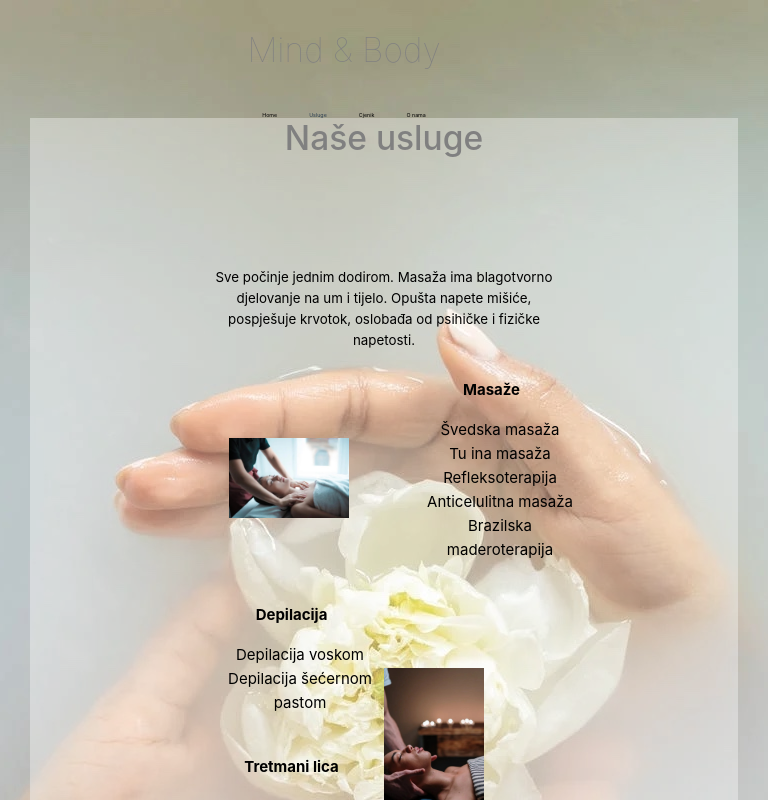
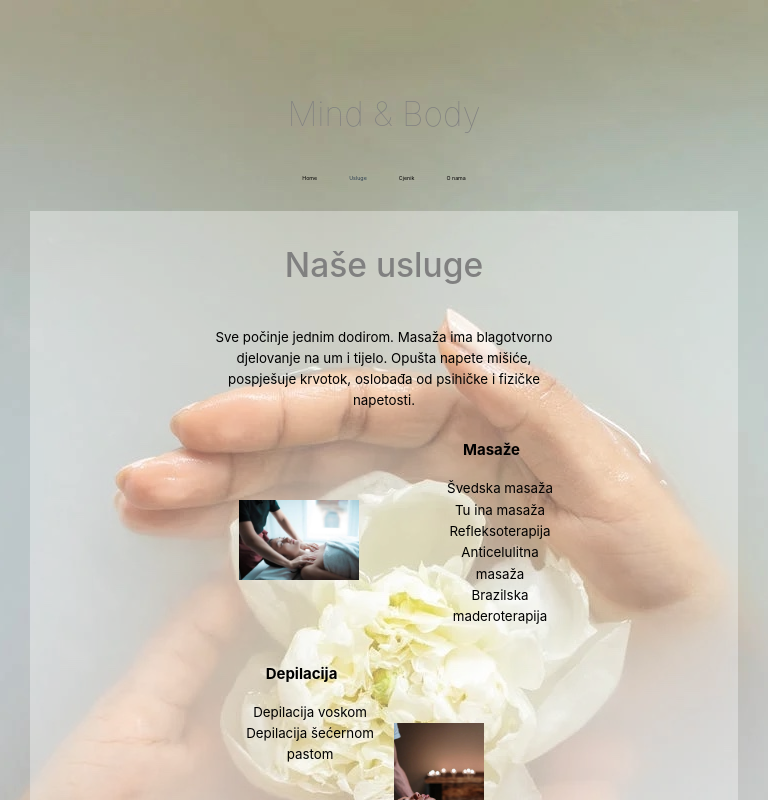
Before and after one commit to ivona-samarzija/praksa-vue, a Vue app: page /services in a window 768 px wide. Shown: the top 800 px of the page. Built offline with nearby package versions, Linux system fonts and the light colour scheme.

Commit message:
fix responsiveness

```diff
--- a/index.html
+++ b/index.html
@@ -14,8 +14,19 @@
 
 
   <style>
+
     body{
       background: #9fb39f url(./src/assets/background.jpg) no-repeat fixed left;
+    }
+    html, body{
+      scrollbar-width: none;
+      margin:0;
+      padding:0;
+      overflow-x:hidden;
+    }
+     body{
+      background: #9fb39f url(./src/assets/background.webp) no-repeat fixed left;
+
     }
 
     @media (min-width: 375px) and (max-width: 991.98px) {
--- a/src/App.vue
+++ b/src/App.vue
@@ -125,19 +125,15 @@ nav a:first-of-type {
 @media (min-width: 275px) and (max-width: 991.98px) {
 
   header {
+    margin: 2em;
 
-    padding-right: calc(var(--section-gap) / 2);
   }
   .wrapper{
-
     justify-content: center;
     align-items: center;
     text-align: center;
 }
 
-  header .wrapper {
-    margin: 0em;
-  }
 
   nav{
     font-size: 4pt;
--- a/src/components/Prices.vue
+++ b/src/components/Prices.vue
@@ -68,8 +68,11 @@
 <style>
     h3{
         color: black;
-       text-align: center;
-       padding-bottom: 2em;
+        text-align: center;
+        padding-bottom: 2em;
+    }
+    h4{
+        text-align: left;
     }
     .wrapper-bg{
         color: black;
@@ -81,18 +84,26 @@
     .price-wrapper{
         color: black;
         display: grid;
-        grid-template-columns: 700px 500px;
+        grid-template-columns: 600px 600px;
         margin: auto;
         padding: 3em;
+        text-align: left;
     }
-    @media (min-width: 414px) and (max-width: 991.98px) {
+    @media (min-width: 375px) and (max-width: 991.98px) {
         .price-wrapper{
             font-size: 8pt;
             color: black;
             display: grid;
-            grid-template-columns: 150px 100px;
+            grid-template-columns: 200px 200px;
             margin: auto;
             padding: 3em;
+        }
+        h3{
+            padding: 2em;
+        }
+        h4{
+            text-align: left;
+            padding-left: 2em;
         }
     }
 
--- a/src/components/home.vue
+++ b/src/components/home.vue
@@ -35,6 +35,7 @@ export default {
     flex-wrap: wrap;
     font-weight: 100;
     font-size: 50pt;
+
 }
 
 .quote-button{
@@ -57,7 +58,7 @@ export default {
     box-shadow: 0 12px 16px 0 rgba(0,0,0,0.24), 0 17px 50px 0 rgba(0,0,0,0.19);
 }
 
-@media (min-width: 414px) and (max-width: 991.98px) {
+@media (min-width: 375px) and (max-width: 991.98px) {
 
     .quote-wrapper{
     display: flex;
@@ -65,8 +66,10 @@ export default {
 }
 
     .quote{
-    font-weight: 100;
-    font-size: 50pt;
+    font-size: 35pt;
+    font-weight: 300;
+    color: black;
+    margin: auto;
 }
 
 .quote-button{
@@ -79,7 +82,7 @@ export default {
     cursor: pointer;
     box-shadow: 0 12px 16px 0 rgba(0,0,0,0.24), 0 17px 50px 0 rgba(0,0,0,0.19);
     transition-duration: 0.4s;
-
+    margin-bottom: 15em;
 
 
 }
--- a/src/components/services.vue
+++ b/src/components/services.vue
@@ -6,6 +6,7 @@
 
     <p class="services">
         Sve počinje jednim dodirom. Masaža ima blagotvorno djelovanje na um i tijelo. Opušta napete mišiće, pospješuje krvotok, oslobađa od psihičke i fizičke napetosti.</p>
+
 
     <div class="wrap">
 
@@ -28,7 +29,12 @@
     </div>
 
 
+
     <div class="wrap">
+
+
+
+
 
         <div>
             <p class="massage">Depilacija</p>
@@ -82,7 +88,7 @@
     }
     .wrap{
         display: grid;
-        grid-template-columns: 500px 500px;
+        grid-template-columns: 400px 300px;
         margin: auto;
         padding: auto;
         justify-content: center;
@@ -91,7 +97,7 @@
     }
 
     .pic{
-        max-width: 50%;
+        max-width: 100%;
     }
     .massage{
         margin-left: 1em;
@@ -109,6 +115,9 @@
     }
 
     @media (min-width: 375px) and (max-width: 991.98px) {
+        h1{
+            padding: 1em;
+        }
         .pic{
             max-width: 60%;
             margin-left: 3em;
@@ -118,7 +127,7 @@
              max-width: 100%;
         }
         .wrap{
-            grid-template-columns: 200px 200px;
+            grid-template-columns: 200px 180px;
             margin: 1em;
         }
         .wrapper-bg{
@@ -131,6 +140,11 @@
             margin-bottom: 2em;
             font-size: 10pt;
         }
+        ul{
+            font-size: 10pt;
+            margin: 1em;
+            word-wrap: break-word;
+        }
     }
 </style>
 
--- a/src/views/AboutView.vue
+++ b/src/views/AboutView.vue
@@ -2,7 +2,7 @@
 
 <div class="bg">
       <div class="text m-lg-5">
-        <h3>Želite termin? Kontaktirajte nas i rezervirajte željeni termin.</h3>
+        <h3 class="h3text">Želite termin? Kontaktirajte nas i rezervirajte željeni termin.</h3>
 
       </div>
       <div class="contact">
@@ -85,7 +85,20 @@
     width:537px;
   }
 
-@media (min-width: 414px) and (max-width: 991.98px) {
+@media (min-width: 375px) and (max-width: 991.98px) {
+  .h3text{
+    font-size: 15pt;
+  }
+  .kontakt{
+    font-size: 15pt;
+    text-align: center;
+  }
+  .contact{
+    text-align: left;
+  }
+  .bg{
+    margin: 0em;
+  }
   .text {
     display: flex;
     align-items: center;
```
